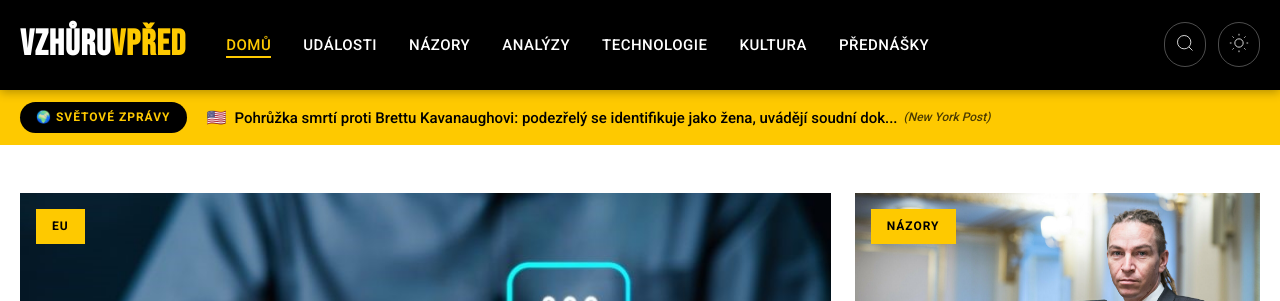
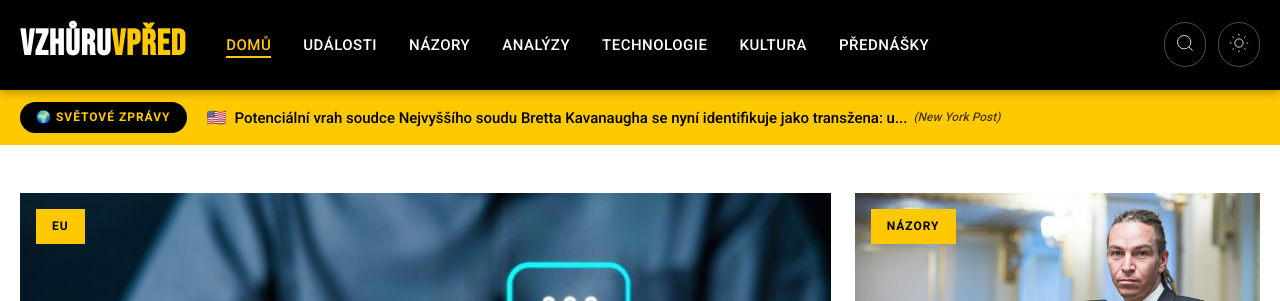
Before and after one commit to tangero/vzhuruvpred, a Jekyll site: the page built from index.html, in a window 1280 px wide and 900 px high. Shown: the top 301 px of the window. Built offline with Jekyll 4.4.1, drawn with Linux system fonts in a browser that asks for light colours; part of the change alters nothing that is shown.

Commit message:
Update world news 2025-09-21 06:30

```diff
--- a/_data/world_news.json
+++ b/_data/world_news.json
@@ -1,10 +1,10 @@
 {
-  "last_updated": "2025-09-21T05:16:40",
+  "last_updated": "2025-09-21T06:25:33",
   "articles": [
     {
       "flag": "🌍",
       "country": "global",
-      "title": "Jak sledovat pietní akt Charlie Kirka - ABC News - Zprávy, nejnovější zprávy a videa",
+      "title": "Jak sledovat pietní akt Charlie Kirka - ABC News - Nejnovější zprávy a videa",
       "original_title": "How to watch the Charlie Kirk memorial service - ABC News - Breaking News, Latest News and Videos",
       "url": "https://abcnews.go.com/Politics/how-watch-charlie-kirk-memorial-service/story?id\\\\u003d125735217",
       "urlToImage": null,
@@ -15,13 +15,13 @@
     {
       "flag": "🇺🇸",
       "country": "us",
-      "title": "Pohrůžka smrtí proti Brettu Kavanaughovi: podezřelý se identifikuje jako žena, uvádějí soudní dokumenty",
+      "title": "Potenciální vrah soudce Nejvyššího soudu Bretta Kavanaugha se nyní identifikuje jako transžena: uvádějí to soudní dokumenty",
       "original_title": "Supreme Court Justice Brett Kavanaugh’s would-be assassin now identifies as trans woman: court docs - New York Post",
       "url": "https://nypost.com/2025/09/19/us-news/brett-kavanaughs-would-be-assassin-now-identifies-as-trans-woman-court-docs/",
       "urlToImage": "https://nypost.com/wp-content/uploads/sites/2/2025/09/kavanaugh-would-be-killer-now-trans-women.jpg?quality=75&strip=all&1758324277&w=1024",
       "source": "New York Post",
       "publishedAt": "2025-09-20T03:26:00Z",
-      "description": "Sophie Roske, která se v dubnu přiznala k pokusu o vraždu soudce Kavanaugha, bude nyní advokáty označována tímto jménem."
+      "description": "Advokáti budou od nynějška Sophii Roskeové, která se v dubnu přiznala k pokusu o vraždu soudce Kavanaugha, říkat „Sophie Roske“."
     },
     {
       "flag": "🌍",
@@ -32,7 +32,7 @@
       "urlToImage": "https://dims.apnews.com/dims4/default/17cb0f2/2147483647/strip/true/crop/6726x3783+0+351/resize/1440x810!/quality/90/?url=https%3A%2F%2Fassets.apnews.com%2Fbb%2F5a%2Ffca23f1db4c4bb9f42940ca97da4%2F56463af19aaa4bfea72e1e8123ee87ec",
       "source": "Associated Press",
       "publishedAt": "2025-09-20T02:59:00Z",
-      "description": "Estonsko předvolalo ruského diplomata kvůli vniknutí tří stíhaček do svého vzdušného prostoru"
+      "description": "Estonsko předvolalo ruského diplomata kvůli průniku tří stíhaček do svého vzdušného prostoru"
     },
     {
       "flag": "🌍",
@@ -54,7 +54,7 @@
       "urlToImage": "https://assets2.cbsnewsstatic.com/hub/i/r/2025/06/17/fb9e9eee-b946-42da-aa14-9e970c085d4d/thumbnail/1200x630/48457b0e3b447b3d3463465b403dd15a/ap25167801559617.jpg",
       "source": "CBS News",
       "publishedAt": "2025-09-19T23:51:52Z",
-      "description": "Republikánský senátor Ted Cruz z Texasu ostře kritizoval šéfa FCC Brendana Carra za jeho výroky o Jimmy Kimmelovi, označil je za „sakra nebezpečné“ a jeho krok přirovnal k mafiánskému výpalnému."
+      "description": "Republikánský senátor Ted Cruz z Texasu ostře kritizoval předsedu FCC Brendana Carra za jeho výroky o Jimmy Kimmelovi, označil je za „sakramentsky nebezpečné“ a přirovnal jeho krok k výpalnému od m..."
     },
     {
       "flag": "🇺🇸",
@@ -65,7 +65,7 @@
       "urlToImage": "https://www.washingtonpost.com/wp-apps/imrs.php?src=https://arc-anglerfish-washpost-prod-washpost.s3.amazonaws.com/public/HHEQIJ7J2GIICN35ZTVNHEC2KQ_size-normalized.JPG&w=1440",
       "source": "The Washington Post",
       "publishedAt": "2025-09-19T23:51:38Z",
-      "description": "Kat Abughazalehová, šestadvacetiletá kandidátka za demokraty do 9. volebního obvodu Illinois, byla mezi demonstranty, kteří se střetli s federálními agenty."
+      "description": "Katarina Abughazalehová, šestadvacetiletá kandidátka za demokraty do Kongresu za 9. volební obvod Illinois, patřila mezi demonstranty, kteří se střetli s federálními agenty."
     },
     {
       "flag": "🌍",
@@ -76,34 +76,34 @@
       "urlToImage": "https://media.abc10.com/assets/KXTV/images/d8f43598-98ff-4cc2-9175-7152a8304d7b/20250919T225239/d8f43598-98ff-4cc2-9175-7152a8304d7b_1140x641.jpg",
       "source": "ABC10.com KXTV",
       "publishedAt": "2025-09-19T23:37:00Z",
-      "description": "Z budovy bylo zvenčí do vestibulu stříleno. Nikdo nebyl zraněn."
+      "description": "Z budovy byly zvenčí vypáleny výstřely do vstupní haly. Nikdo nebyl zraněn."
     },
     {
       "flag": "🇺🇸",
       "country": "us",
-      "title": "Poradci pro vakcíny RFK Jr. komplikují získání covidových vakcín",
+      "title": "Poradci RFK Jr. ohledně vakcín komplikují přístup k očkování proti covidu",
       "original_title": "RFK Jr.'s vaccine advisers add hurdle to getting covid shots - The Washington Post",
       "url": "https://www.washingtonpost.com/health/2025/09/19/cdc-covid-vaccine-vote-acip/",
       "urlToImage": "https://www.washingtonpost.com/wp-apps/imrs.php?src=https://arc-anglerfish-washpost-prod-washpost.s3.amazonaws.com/public/3E5IWRDSFCYIORFJ4D33R6ZDHQ.jpg&w=1440",
       "source": "The Washington Post",
       "publishedAt": "2025-09-19T23:32:17Z",
-      "description": "Poradci CDC pro očkování v ACIP doporučili konzultaci s lékařem před aplikací koronavirové vakcíny, což je změna od univerzálního doporučení pro osoby od 6 měsíců věku."
+      "description": "Poradci CDC pro vakcíny v ACIP doporučili konzultaci s lékařem před očkováním proti covidu, což je změna oproti univerzálnímu doporučení pro osoby od 6 měsíců věku."
     },
     {
       "flag": "🌍",
       "country": "global",
-      "title": "Senát zamítl návrhy obou stran, jak odvrátit odstávku, další kroky jsou nejisté",
+      "title": "Senát zamítl zákony obou stran, aby se předešlo zastavení činnosti vlády, a další kroky jsou nejisté",
       "original_title": "Senate rejects both parties' bills to avoid a shutdown, leaving next steps uncertain - NBC News",
       "url": "https://www.nbcnews.com/politics/congress/house-passes-gop-bill-avert-shutdown-senate-likely-reject-rcna232242",
       "urlToImage": "https://media-cldnry.s-nbcnews.com/image/upload/t_nbcnews-fp-1200-630,f_auto,q_auto:best/rockcms/2025-09/250915-capitol-building-se-144p-6138e5.jpg",
       "source": "NBC News",
       "publishedAt": "2025-09-19T22:27:38Z",
-      "description": "Republikány ovládaná Sněmovna reprezentantů schválila návrh zákona, který má odvrátit zastavení činnosti vlády, a postoupila jej Senátu, který by jej měl před zářijovým termínem zamítnout."
+      "description": "Republikáni v Sněmovně reprezentantů schválili návrh zákona, který má odvrátit zastavení činnosti vlády, a postoupili jej Senátu, který jej má před zářijovým termínem zamítnout."
     },
     {
       "flag": "🌍",
       "country": "global",
-      "title": "Letiště DFW a Love Field pozastavila lety kvůli problémům s telefonem, oznámil FAA",
+      "title": "Letové provozy na DFW a Love Field přerušeny kvůli problémům s telefonem, oznámil FAA",
       "original_title": "DFW, Love Field flights paused due to telephone issue, FAA says - Dallas News",
       "url": "https://www.dallasnews.com/business/airlines/2025/09/19/ground-stop-snarls-flights-to-dfw-love-field/",
       "urlToImage": "https://dmn-dallas-news-prod.cdn.arcpublishing.com/resizer/v2/EGK7L6NO4ZG5ZNLBA6WV5JJ44M.jpg?auth=7ca0cc0605f3166b0777082689b669694691a3a1d5e936213818a26e7e6da5db&quality=80&width=1200&height=630&smart=true",
@@ -114,7 +114,7 @@
     {
       "flag": "🌍",
       "country": "global",
-      "title": "‚Zrada‘: Pokrokáři útočí, když Trumpův úředník říká, že zvýšení důchodového věku se ‚zvažuje‘",
+      "title": "‚Zrada‘: Pokrokáři zuří, když Trumpův úředník řekne, že zvýšení důchodového věku ‚se zvažuje‘",
       "original_title": "'Betrayal': Progressives Pounce as Trump Official Says Raising Retirement Age 'Being Considered' - Common Dreams",
       "url": "https://www.commondreams.org/news/trump-raise-retirement-age",
       "urlToImage": "https://www.commondreams.org/media-library/image.jpg?id=56527669&width=1200&height=600&coordinates=0%2C300%2C0%2C300",
@@ -131,7 +131,7 @@
       "urlToImage": "https://assets.bwbx.io/images/users/iqjWHBFdfxIU/ifYrqMknkL40/v0/1200x675.png",
       "source": "Bloomberg",
       "publishedAt": "2025-09-19T21:02:37Z",
-      "description": "Wall Street uzavřela týden s vysoce očekávaným zasedáním Fedu na nových rekordních maximech, vyhlídky na další snížení sazeb posílily očekávání zisků firem."
+      "description": "Wall Street uzavřela týden očekávaného zasedání Fedu na nových rekordních maximech díky vyhlídkám na další snížení sazeb"
     },
     {
       "flag": "🌍",
@@ -142,7 +142,7 @@
       "urlToImage": "https://www.hollywoodreporter.com/wp-content/uploads/2025/05/241121_d4vd_Withering0057-Edit_R-H-2025.jpg?w=1296&h=730&crop=1",
       "source": "Hollywood Reporter",
       "publishedAt": "2025-09-19T20:26:15Z",
-      "description": "Celeste Rivasová byla pohřešována téměř 18 měsíců, než byly 8. září její ostatky nalezeny v Hollywood Tow. Od identifikace ostatků byl zpěvaččin koncertní turné zrušen."
+      "description": "Celeste Rivasová byla pohřešována téměř 18 měsíců, než byly 8. září její ostatky nalezeny v Hollywood Tow. Od identifikace ostatků je zpěvaččino turné zrušeno."
     },
     {
       "flag": "🌍",
@@ -153,7 +153,7 @@
       "urlToImage": "https://blog.tipranks.com/wp-content/uploads/2025/09/marketcnbc-750x406.jpg",
       "source": "Tipranks.com",
       "publishedAt": "2025-09-19T20:15:00Z",
-      "description": "Akcie Walmartu ($WMT) dnes oslabovaly kvůli otazníkům nad praktikami malořetězce na jeho tržišti"
+      "description": "Akcie Walmartu ($WMT) dnes oslabovaly poté, co se objevily otazníky nad praktikami maloobchodního gigantu na jeho online tržišti. Nárůst online prodeje Šetření CNBC tvrdí..."
     },
     {
       "flag": "🌍",
@@ -164,7 +164,7 @@
       "urlToImage": "https://cdn.mos.cms.futurecdn.net/it8vJ5FgQSXrYVx33mFX64.jpg",
       "source": "Space.com",
       "publishedAt": "2025-09-19T20:00:00Z",
-      "description": "Reese's burákové máslo, Mike & Ike bonbony a také korejské slané pochoutky!"
+      "description": "Reese's burákové máslo, Mike & Ike bonbóny a také korejské slané pochoutky!"
     },
     {
       "flag": "🌍",
@@ -186,18 +186,18 @@
       "urlToImage": "https://media.cnn.com/api/v1/images/stellar/prod/sanjay-still.png?c=16x9&q=w_800,c_fill",
       "source": "CNN",
       "publishedAt": "2025-09-19T17:29:13Z",
-      "description": "Experti varují: „Líbací brouci“ jsou již endemičtí v USA a šíří Chagasovu chorobu. Dr. Sanjay Gupta z CNN vysvětluje, jak se nemoc diagnostikuje a léčí."
+      "description": "Odborníci varují: „Líbající se“ ploštice jsou nyní endemické v USA a šíří nemoc zvanou Chagas. Dr. Sanjay Gupta z CNN vysvětluje, jak se toto onemocnění diagnostikuje a léčí."
     },
     {
       "flag": "🌍",
       "country": "global",
-      "title": "Technický ředitel Mety vysvětluje, proč selhaly ukázky chytrých brýlí na Meta Connect — a nebylo to kvůli Wi-Fi",
+      "title": "Technologický ředitel Meta vysvětluje, proč selhaly demo ukázky chytrých brýlí na Meta Connect — a nebylo to Wi-Fi",
       "original_title": "Meta CTO explains why the smart glasses demos failed at Meta Connect — and it wasn't the Wi-Fi - TechCrunch",
       "url": "https://techcrunch.com/2025/09/19/meta-cto-explains-why-the-smart-glasses-demos-failed-at-meta-connect-and-it-wasnt-the-wi-fi/",
       "urlToImage": "https://techcrunch.com/wp-content/uploads/2024/09/GettyImages-2173597965.jpg?resize=1200,800",
       "source": "TechCrunch",
       "publishedAt": "2025-09-19T16:04:11Z",
-      "description": "Technický ředitel Meta Andrew Bosworth se vyjádřil k neúspěšným demo ukázkám nových chytrých brýlí na konferenci pro vývojáře."
+      "description": "Technický ředitel společnosti Meta Andrew Bosworth komentoval neúspěchy z demonstrace na konferenci vývojářů, kde představili nové chytré brýle."
     },
     {
       "flag": "🌍",
@@ -208,23 +208,23 @@
       "urlToImage": "https://variety.com/wp-content/uploads/2025/09/GettyImages-2197381242.jpg?w=1000&h=563&crop=1",
       "source": "Variety",
       "publishedAt": "2025-09-19T16:00:00Z",
-      "description": "Taylor Swift: Oficiální afterparty showmanka zasáhne velká plátna u příležitosti vydání jejího alba The Life of a Showgirl."
+      "description": "Taylor Swift: Oficiální uvedení show na velkém plátně k příležitosti vydání alba 'The Life of a Showgirl"
     },
     {
       "flag": "🌍",
       "country": "global",
-      "title": "„Tuto schopnost musíme nahradit nyní.“: Nová družice NOAA pro nahrazení stárnoucích strážců vesmírného počasí odstartuje 23. září",
+      "title": "Tuto schopnost musíme nahradit nyní\": Nová družice NOAA pro nahrazení stárnoucích strážců vesmírného počasí odstartuje 23. září",
       "original_title": "'We must replace this capability now': New NOAA satellite to replace aging space weather sentinels launches Sept. 23 - Space",
       "url": "https://www.space.com/space-exploration/satellites/we-must-replace-this-capability-now-new-noaa-satellite-to-replace-aging-space-weather-sentinels-launches-sept-23",
       "urlToImage": "https://cdn.mos.cms.futurecdn.net/pfhcrC7Kzov9Werftk2QKn.jpg",
       "source": "Space.com",
       "publishedAt": "2025-09-19T15:00:00Z",
-      "description": "Po desetiletích spoléhání na stárnoucí satelity vypouští NOAA speciální družici ke sledování Slunce."
+      "description": "Po desetiletích spoléhání na stárnoucí satelity vypouští NOAA speciální družici pro sledování Slunce."
     },
     {
       "flag": "🌍",
       "country": "fr",
-      "title": "Nejnovější iPhone, Apple Watch a AirPods dorazily do prodejen Apple Store",
+      "title": "Nejnovější iPhone, Apple Watch a AirPods jsou k dispozici v prodejnách Apple Store",
       "original_title": "The latest iPhone, Apple Watch, and AirPods arrive in Apple Store locations - Apple",
       "url": "https://www.apple.com/newsroom/2025/09/the-latest-iphone-apple-watch-and-airpods-arrive-in-apple-store-locations/",
       "urlToImage": "https://www.apple.com/newsroom/images/2025/09/the-latest-iphone-apple-watch-and-airpods-arrive-in-apple-store-locations/tile/Apple-Sydney-customers-holding-iPhone-17-Pro-250919-lp.jpg.og.jpg?202509190505",
@@ -235,13 +235,13 @@
     {
       "flag": "🌍",
       "country": "global",
-      "title": "„Tyto vakcíny fungují“: Představujeme nová doporučení pro očkování proti covidu-19 na západním pobřeží",
+      "title": "„Tyto vakcíny fungují,“ říká oregonský zdravotní úředník k novým západním doporučením pro očkování proti covidu-19 - Oregon Public Broadcasting",
       "original_title": "‘These vaccines work’: Oregon’s health officer on West Coast COVID-19 vaccine guidelines - Oregon Public Broadcasting - OPB",
       "url": "https://www.opb.org/article/2025/09/18/west-coast-covid-19-vaccine-guidelines-oregon-health-officer/",
       "urlToImage": "https://opb-opb-prod.cdn.arcpublishing.com/resizer/v2/XYNJ2MSULNBKJBQ4QRCPZ7ELGA.jpg?auth=e59d3b54fc7655dc06e37473536e98633e4bf9193bea5c7743f2af0f177e1f70&width=1200&height=675&smart=true",
       "source": "OPB News",
       "publishedAt": "2025-09-19T00:18:52Z",
-      "description": "Dr. Dean Sidelinger hovořil pro OPB o nových doporučeních Aliance pro zdraví západních států k vakcíně proti COVID-19 a o tom, co by měli vědět obyvatelé Oregonu."
+      "description": "Dr. Dean Sidelinger mluvil pro OPB o nových doporučeních Western States Health Alliance k vakcíně proti COVID-19 a o tom, co by měli vědět obyvatelé Oregonu."
     },
     {
       "flag": "🌍",
@@ -252,7 +252,7 @@
       "urlToImage": "https://cdn.arstechnica.net/wp-content/uploads/2025/04/Gemini-1-1152x648.jpg",
       "source": "Ars Technica",
       "publishedAt": "2025-09-18T19:27:58Z",
-      "description": "Budoucnost prohlížeče Chrome jako prohlížeče s umělou inteligencí začíná dnes."
+      "description": "Budoucnost prohlížeče Chrome jakožto prohlížeče s umělou inteligencí začíná dnes."
     },
     {
       "flag": "🌍",
@@ -263,7 +263,7 @@
       "urlToImage": "https://wwwcache.wral.com/asset/share/2025/09/18/22164110/68cbd7c2-0c4a-d46b-545a-05cf1a0d4460-DMID1-68d1i01je-640x480.jpg",
       "source": "WRAL.com",
       "publishedAt": "2025-09-18T11:50:25Z",
-      "description": "Raketa SpaceX Falcon 9 z Floridy byla ve čtvrtek brzy ráno viditelná na obloze v Severní Karolíně"
+      "description": "Start rakety SpaceX Falcon 9 z Floridy byl ve čtvrtek brzy ráno viditelný na obloze v Severní Karolíně."
     }
   ]
 }
```
